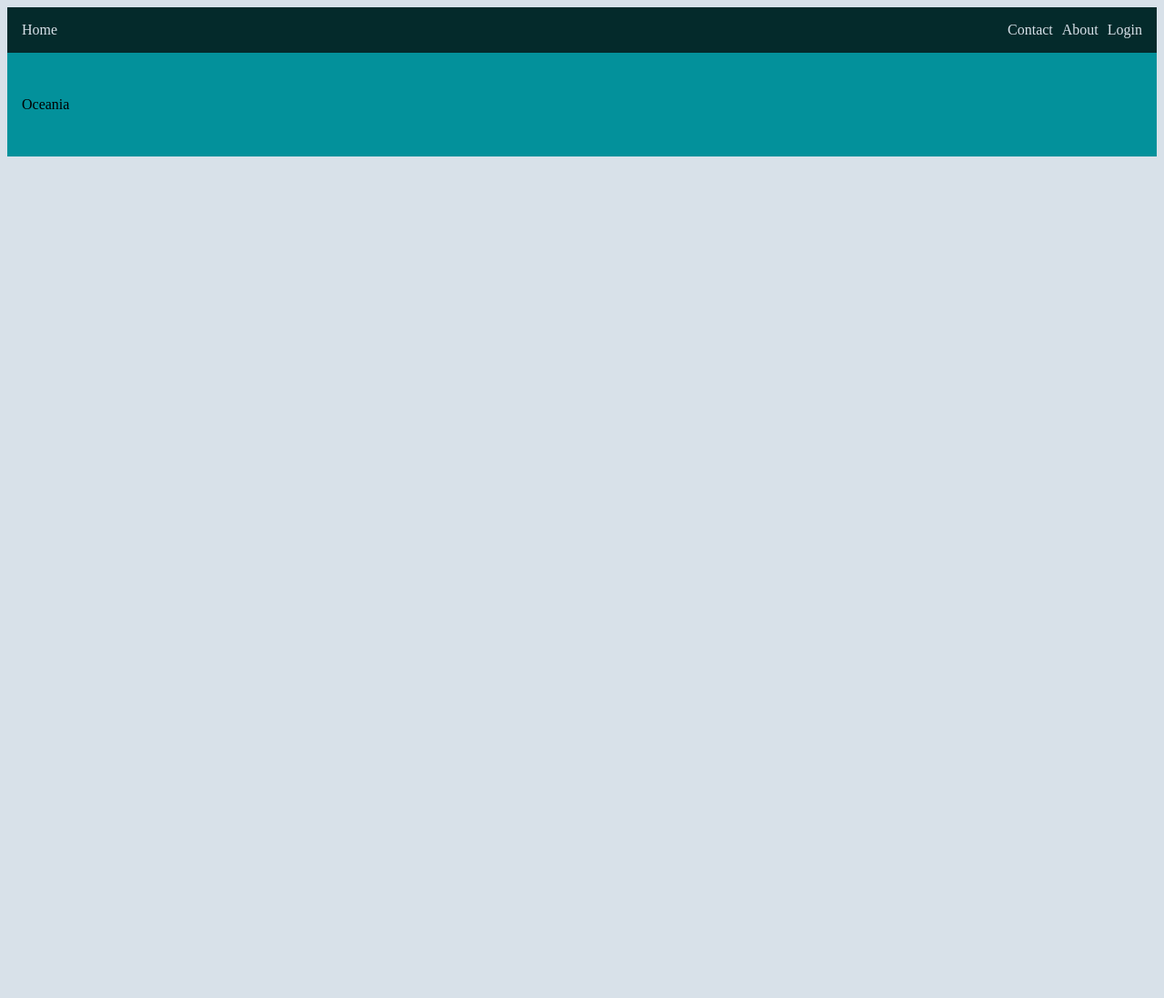
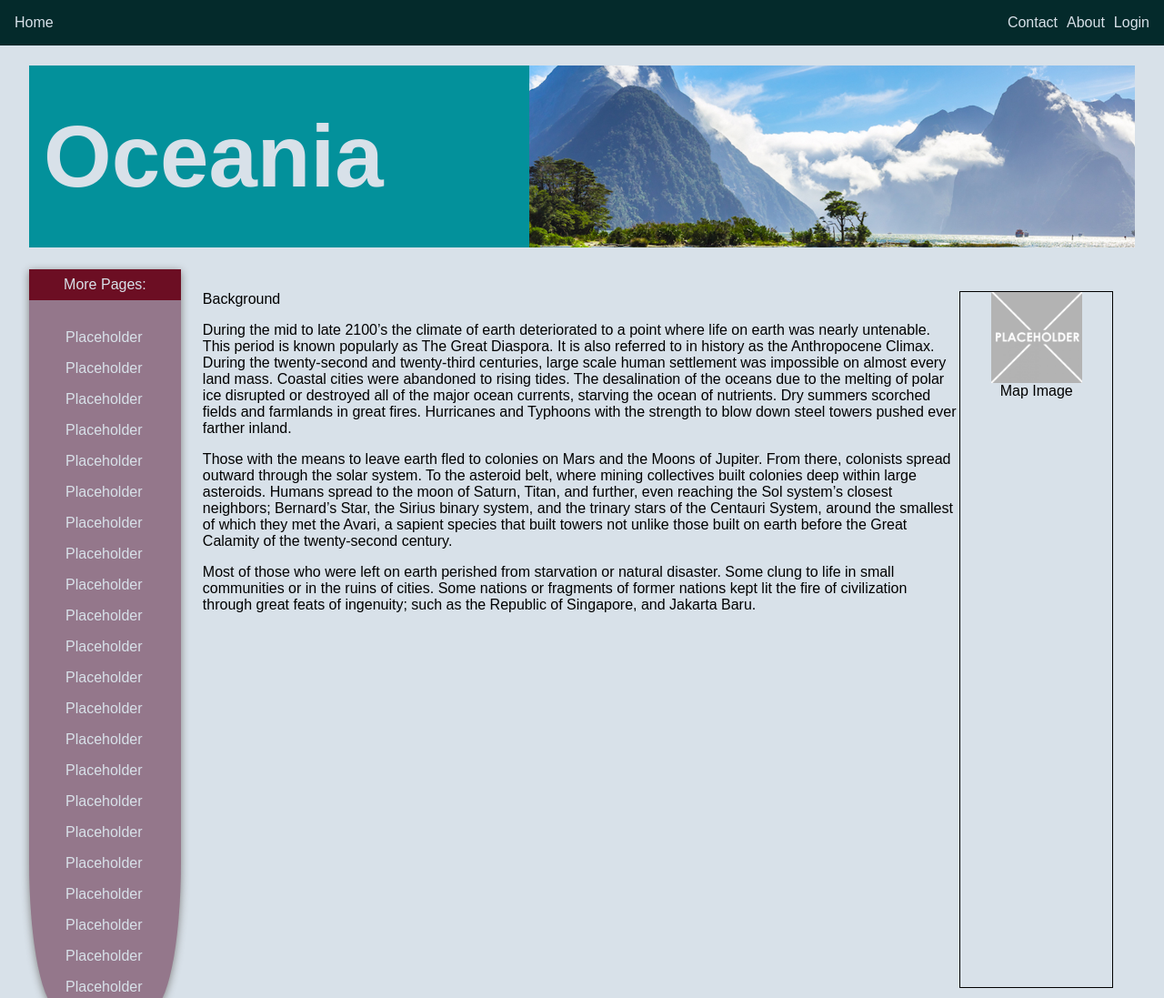
Before and after one commit to Charle3667/oceania, a plain HTML site: page index.html in a window 1280 px wide. Shown: the top 1097 px of the page at 91% size. Before the commit the page ends 800 px from the top, so only its background shows below. Drawn offline with Linux system fonts and the light colour scheme.

Commit message:
styling of main webpage

```diff
--- a/index.html
+++ b/index.html
@@ -15,15 +15,67 @@
         </div>
         <div class="headerRight">
             <ul class="headerList">
-                <li><a class="toplink" href="google.com">Contact</a></li>
-                <li><a class="toplink" href="google.com">About</a></li>
-                <li><a class="toplink" href="google.com">Login</a></li>
+                <li><a class="topLink" href="google.com">Contact</a></li>
+                <li><a class="topLink" href="google.com">About</a></li>
+                <li><a class="topLink" href="google.com">Login</a></li>
             </ul>
         </div>
     </div>
     <!-- Oceania title -->
     <div class="title">
         <t1>Oceania</t1>
+        <img class="titleImg" src="./images/oceaniaheader.jpeg">
+    </div>
+    <!-- main body -->
+    <div class="body">
+        <div class="sidebarLeft">
+            <t1 class="pages">More Pages:</t1>
+            <ul>
+                <li class="leftLink"><a href="google.com">Placeholder</a></li>
+                <li class="leftLink"><a href="google.com">Placeholder</a></li>
+                <li class="leftLink"><a href="google.com">Placeholder</a></li>
+                <li class="leftLink"><a href="google.com">Placeholder</a></li>
+                <li class="leftLink"><a href="google.com">Placeholder</a></li>
+                <li class="leftLink"><a href="google.com">Placeholder</a></li>
+                <li class="leftLink"><a href="google.com">Placeholder</a></li>
+                <li class="leftLink"><a href="google.com">Placeholder</a></li>
+                <li class="leftLink"><a href="google.com">Placeholder</a></li>
+                <li class="leftLink"><a href="google.com">Placeholder</a></li>
+                <li class="leftLink"><a href="google.com">Placeholder</a></li>
+                <li class="leftLink"><a href="google.com">Placeholder</a></li>
+                <li class="leftLink"><a href="google.com">Placeholder</a></li>
+                <li class="leftLink"><a href="google.com">Placeholder</a></li>
+                <li class="leftLink"><a href="google.com">Placeholder</a></li>
+                <li class="leftLink"><a href="google.com">Placeholder</a></li>
+                <li class="leftLink"><a href="google.com">Placeholder</a></li>
+                <li class="leftLink"><a href="google.com">Placeholder</a></li>
+                <li class="leftLink"><a href="google.com">Placeholder</a></li>
+                <li class="leftLink"><a href="google.com">Placeholder</a></li>
+                <li class="leftLink"><a href="google.com">Placeholder</a></li>
+                <li class="leftLink"><a href="google.com">Placeholder</a></li>
+            </ul>
+        </div>
+        <div class="bodyRight">
+            <div class="textBody">
+                <t1>Background</t1>
+                <p>
+                    During the mid to late 2100’s the climate of earth deteriorated to a point where life on earth was nearly untenable. This period is known popularly as The Great Diaspora. It is also referred to in history as the Anthropocene Climax. During the twenty-second and twenty-third centuries, large scale human settlement was impossible on almost every land mass. Coastal cities were abandoned to rising tides. The desalination of the oceans due to the melting of polar ice disrupted or destroyed all of the major ocean currents, starving the ocean of nutrients. Dry summers scorched fields and farmlands in great fires. Hurricanes and Typhoons with the strength to blow down steel towers pushed ever farther inland.
+
+                </p>
+                <p>
+                    Those with the means to leave earth fled to colonies on Mars and the Moons of Jupiter. From there, colonists spread outward through the solar system. To the asteroid belt, where mining collectives built colonies deep within large asteroids. Humans spread to the moon of Saturn, Titan, and further, even reaching the Sol system’s closest neighbors; Bernard’s Star, the Sirius binary system, and the trinary stars of the Centauri System, around the smallest of which they met the Avari, a sapient species that built towers not unlike those built on earth before the Great Calamity of the twenty-second century.
+
+                </p>
+                <p>
+                    Most of those who were left on earth perished from starvation or natural disaster. Some clung to life in small communities or in the ruins of cities. Some nations or fragments of former nations kept lit the fire of civilization through great feats of ingenuity; such as the Republic of Singapore, and Jakarta Baru.
+
+                </p>
+            </div>
+            <div class="sidebarRight">
+                <img class="sidebarImage" src="./images/palceholder.jpg">
+                <t1>Map Image</t1>
+        </div>
+    </div>
     </div>
 </body>
 </html>
--- a/styles.css
+++ b/styles.css
@@ -6,17 +6,21 @@ Colors
 #94778b = Mountbatten Pink
 #5f5aa2 = Liberty (lavender)
 #60712f = Dark Olive Green
-#6coe23 - Burgundy
+#6c0e23 - Burgundy
 */
 
 body {
     background-color: #d8e1e9;
+    font-family: Arial, Helvetica, sans-serif;
+    padding: 64px 24px;
 }
 
 a {
-    color: #d8e1e9;
     text-decoration: inherit;
+    color: inherit;
 }
+
+/* header */
 
 .header {
     display: flex;
@@ -24,7 +28,11 @@ a {
     align-items: center;
     padding: 0 16px;
     background-color: #042a2b;
-
+    color: #d8e1e9;
+    position: fixed;
+    top: 0;
+    left: 0;
+    right: 0;
 }
 
 .headerList {
@@ -32,7 +40,7 @@ a {
     list-style: none;
 }
 
-li {
+.topLink {
     margin-left: 10px;
 }
 
@@ -40,9 +48,75 @@ li {
 
 .title {
     display: flex;
-    padding: 48px 16px;
+    justify-content: space-between;
+    padding: 0 0 0 16px;
     background-color: #03919b;
     align-items: center;
+    color: #d8e1e9;
+    font-size: 96px;
+    font-weight: bold;
+    margin-bottom: 24px;
+}
+
+.titleImg {
+    width: 666px;
+    height: 200px;
+
+}
+
+/* main body  */
+
+.body {
+    color: black;
+    display: flex;
+}
+
+.sidebarLeft {
+    flex: 1;
+    display: flex;
+    flex-direction: column;
+    color: #d8e1e9;
+    background-color: #94778b;
+    box-shadow: 0 2px 10px gray;
+    border-bottom-right-radius: 20%;
+    border-bottom-left-radius: 20%;
+}
+
+.pages {
+    background-color: #6c0e23;
+    text-align: center;
+    padding: 8px 0 8px 0;
+}
+
+.leftLink {
+    margin-top: 16px;
+    list-style: none;
+
+}
+
+/* box containing body and right */
+
+.bodyRight {
+    display: flex;
+    flex: 6;
+    margin: 24px 24px;
+}
+.textBody {
+    flex: 5;
+
+}
+
+.sidebarRight {
+    display: flex;
+    flex-direction: column;
+    align-items: center;
+    flex: 1;
+    border: 1px solid black;
+}
+
+.sidebarImage {
+    height: 100px;
+    width: 100px;
 }
 
 /*
@@ -53,5 +127,5 @@ Colors
 #94778b = Mountbatten Pink
 #5f5aa2 = Liberty (lavender)
 #60712f = Dark Olive Green
-#6coe23 - Burgundy
+#6c0e23 - Burgundy
 */
```
Also changed, not shown: images/oceaniaheader.jpeg (added), images/palceholder.jpg (added), 2 other files.
